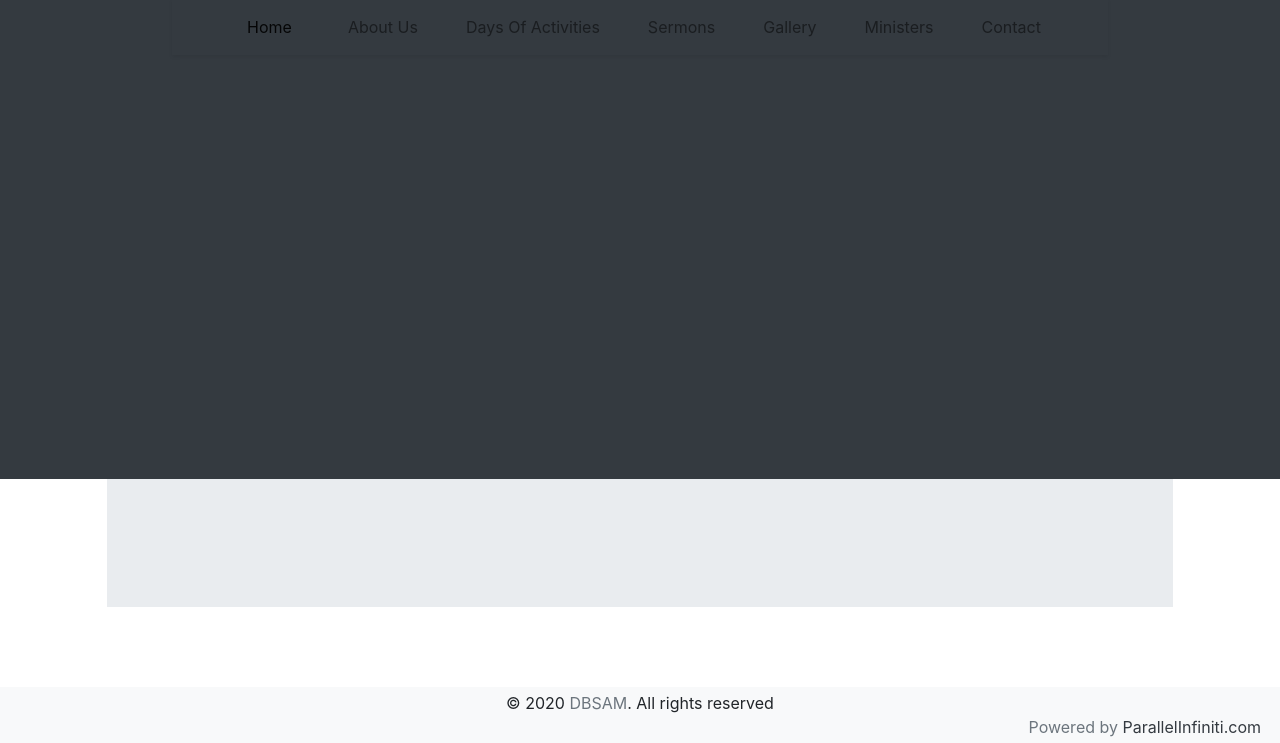
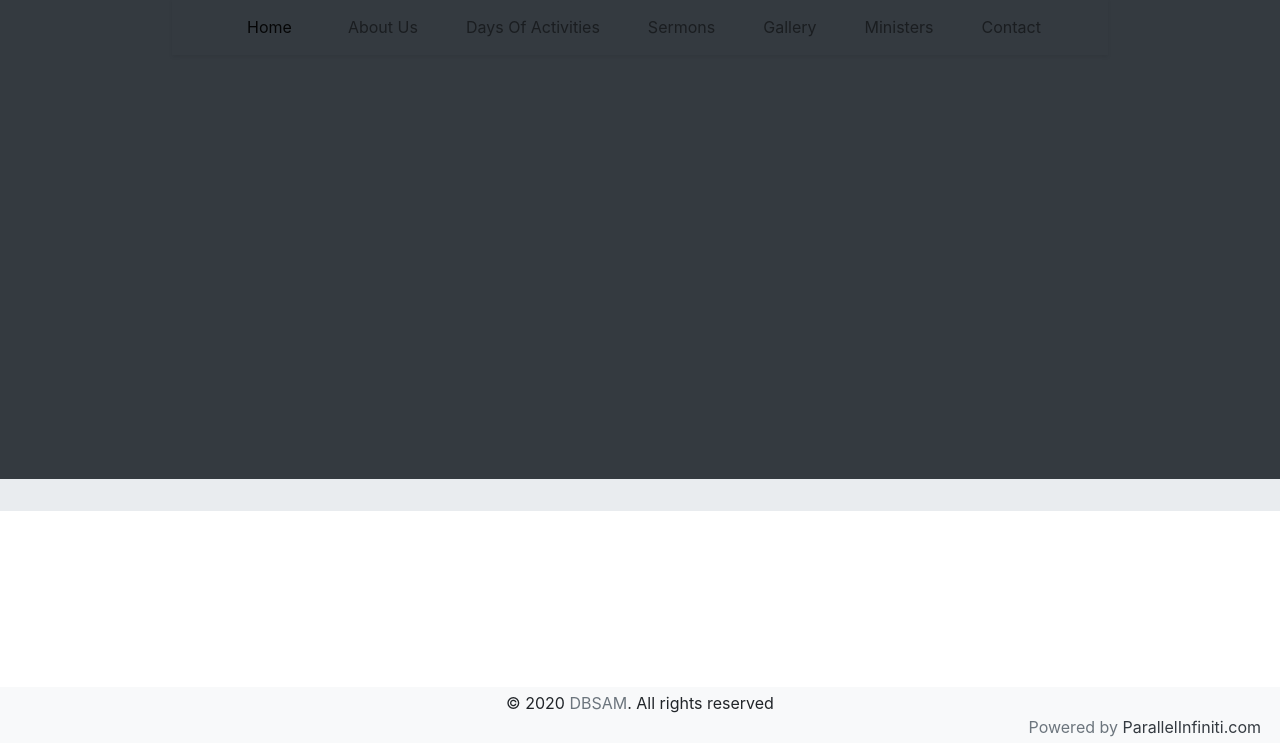
Before and after one commit to CodeTemplar99/DBM, a Django app: page / in a window 1280 px wide. Shown: the part 57-800 px from the top of the page. Run offline with Django 3.2, Linux system fonts and the light colour scheme; some libraries are stand-ins or nearby versions.

Commit message:
p3 for event tab

```diff
--- a/templates/base.html
+++ b/templates/base.html
@@ -8,6 +8,7 @@
   {% load staticfiles %}
   <!-- <link href="{% static 'css/bootstrap.min.css' %}" rel="stylesheet"> -->
   <link href="{% static 'css/bootstrap.min.css' %}" rel="stylesheet" type="text/css" />
+  <link href="{% static 'css/fontawesome-all.min.css' %}" rel="stylesheet" type="text/css" />
 
   <!-- bootstrap js-->
   <!-- <script src="movies/bootstrap/js/bootstrap.js"></script> -->
--- a/templates/home.html
+++ b/templates/home.html
@@ -4,6 +4,8 @@
   <main class="container-fluid px-0">
     <div class="jumbotron rounded-0 bg-dark mb-0 mx-0 video_frame"></div>
 
-    <div class="jumbotron rounded-0 col-lg-10 mx-auto"></div>
+    <div class="jumbotron rounded-0 mx-auto p-3">
+    <i class="fab fa-user"></i>
+    </div>
   </main>
 {% endblock %}
```
